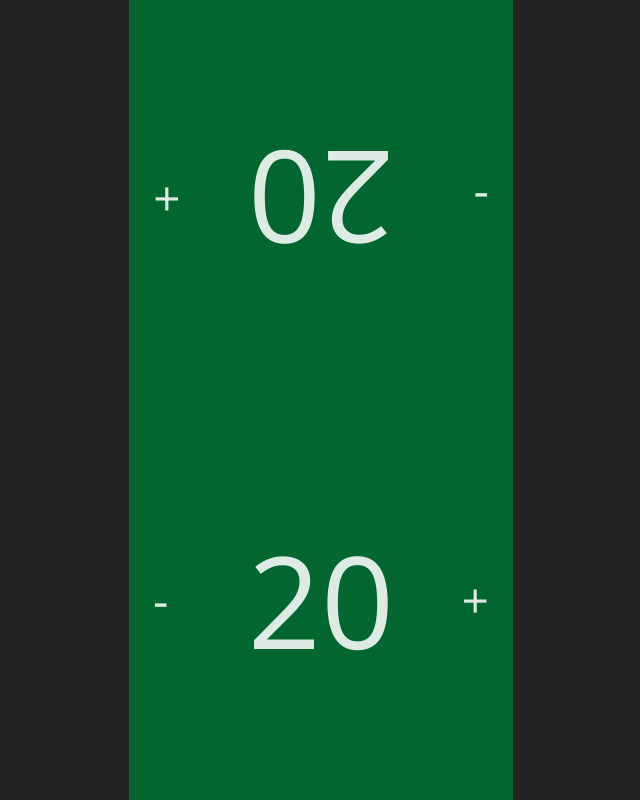
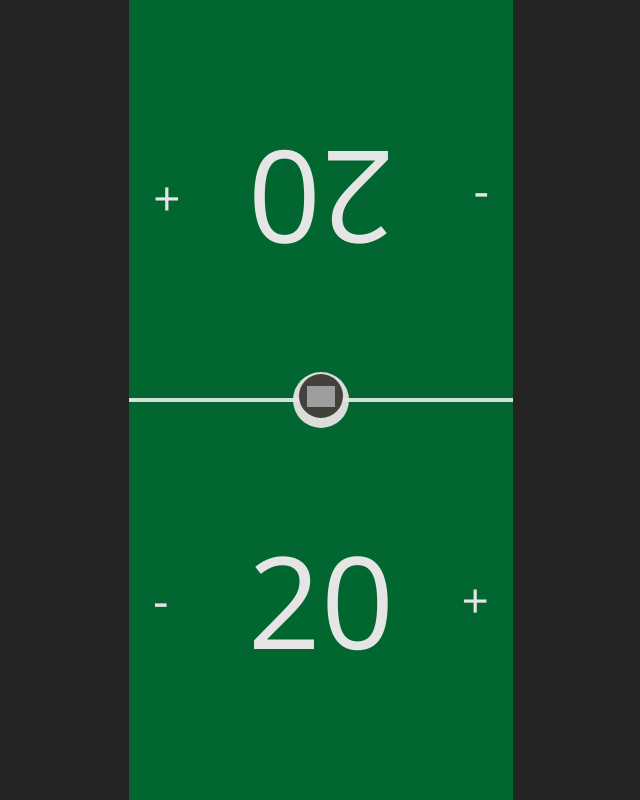
Before and after one commit to Esosek/mtg-life, a Svelte app: page / in a window 1280 px wide. Shown: the whole page, without its empty margins (319-959 px from the left). Built offline with nearby package versions, Linux system fonts and the light colour scheme; grey boxes are pictures that could not be loaded.

Commit message:
added reset button

```diff
--- a/src/App.svelte
+++ b/src/App.svelte
@@ -1,7 +1,8 @@
 <script lang="ts">
   import Counter from './lib/Counter.svelte'
+  import ResetBtn from './lib/ResetBtn.svelte'
 
-  const playerLives = $state([20, 20])
+  let playerLives = $state([20, 20])
 
   function incrementLife(playerIndex: number) {
     playerLives[playerIndex] += 1
@@ -10,11 +11,21 @@
   function decrementLife(playerIndex: number) {
     playerLives[playerIndex] -= 1
   }
+
+  function reset() {
+    playerLives = [20, 20]
+  }
 </script>
 
-<main class="max-w-sm text-center mx-auto h-lvh grid">
+<main class="relative max-w-sm text-center mx-auto h-lvh grid">
   <div class="rotate-180 grid">
     <Counter life={playerLives[0]} onIncrement={() => incrementLife(0)} onDecrement={() => decrementLife(0)} />
   </div>
   <Counter life={playerLives[1]} onIncrement={() => incrementLife(1)} onDecrement={() => decrementLife(1)} />
+  <div class="absolute top-0 left-0 right-0 bottom-0 flex items-center justify-center pointer-events-none">
+    <div class="h-[0.3rem] bg-neutral-200/95 w-full"></div>
+    <div class="absolute size-14 flex justify-center items-center bg-neutral-200/95 rounded-full">
+      <ResetBtn onClick={reset} />
+    </div>
+  </div>
 </main>
--- a/src/lib/Counter.svelte
+++ b/src/lib/Counter.svelte
@@ -31,7 +31,7 @@
   }
 </script>
 
-<div class="relative grid grid-cols-2 bg-green-800 text-5xl">
+<div class="relative grid grid-cols-2 bg-green-800 text-5xl text-neutral-200">
   <div class="absolute top-0 bottom-0 left-0 right-0 flex items-center justify-center text-9xl pointer-events-none">
     {#if life <= 0}
       <img src={skullIcon} alt="Skull icon" class="skull size-30" />
--- /dev/null
+++ b/src/lib/ResetBtn.svelte
@@ -0,0 +1,22 @@
+<script lang="ts">
+  import resetIcon from '../assets/reset-icon.svg'
+
+  type ResetBtnProps = {
+    onClick: () => void
+  }
+
+  const { onClick }: ResetBtnProps = $props()
+</script>
+
+<button
+  onclick={onClick}
+  class="size-11 bg-stone-700 rounded-full flex justify-center items-center p-2 pointer-events-auto translate-y-[-4px]"
+>
+  <img src={resetIcon} alt="Reset icon" />
+</button>
+
+<style>
+  button {
+    filter: drop-shadow(0px 4px 0px var(--color-stone-500));
+  }
+</style>
```
